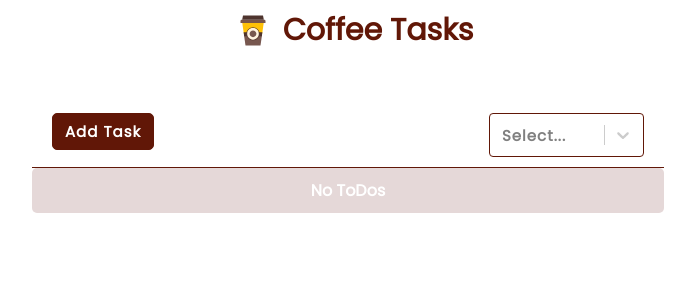
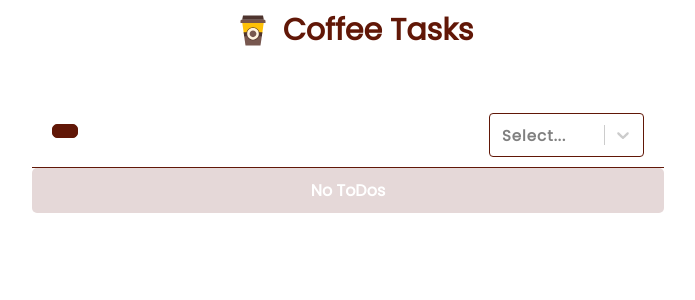
Before and after one commit to wingyin331/ai-todo-list, a React (Vite) app: page / in a window 1280 px wide. Shown: the top 300 px of the page, without its empty margins (292-987 px from the left). Built offline with nearby package versions, Linux system fonts and the light colour scheme.

Commit message:
props to Button component

```diff
--- a/src/components/atomic/Button.jsx
+++ b/src/components/atomic/Button.jsx
@@ -1,10 +1,10 @@
 import React from 'react'
 
-export default function Button() {
+export default function Button({margin, title, isColorFlipped}) {
 
   const button = {
-    backgroundColor: '#611707',
-    color: '#fff',
+    backgroundColor: isColorFlipped ? '#fff' : '#611707',
+    color: isColorFlipped? '#611707' : '#fff',
     padding: '6px 12px',
     border: ' 1px solid #611707',
     borderRadius: '5px',
@@ -12,11 +12,12 @@ export default function Button() {
     fontWeight: '600',
     fontFamilly: 'Poppins',
     letterSpacing: '1px',
+    margin: `${margin}`,
   }
 
   return (
     <div>
-        <button style={button}>Add Task</button>
+        <button style={button}>{title}</button>
     </div>
   )
 }
```
